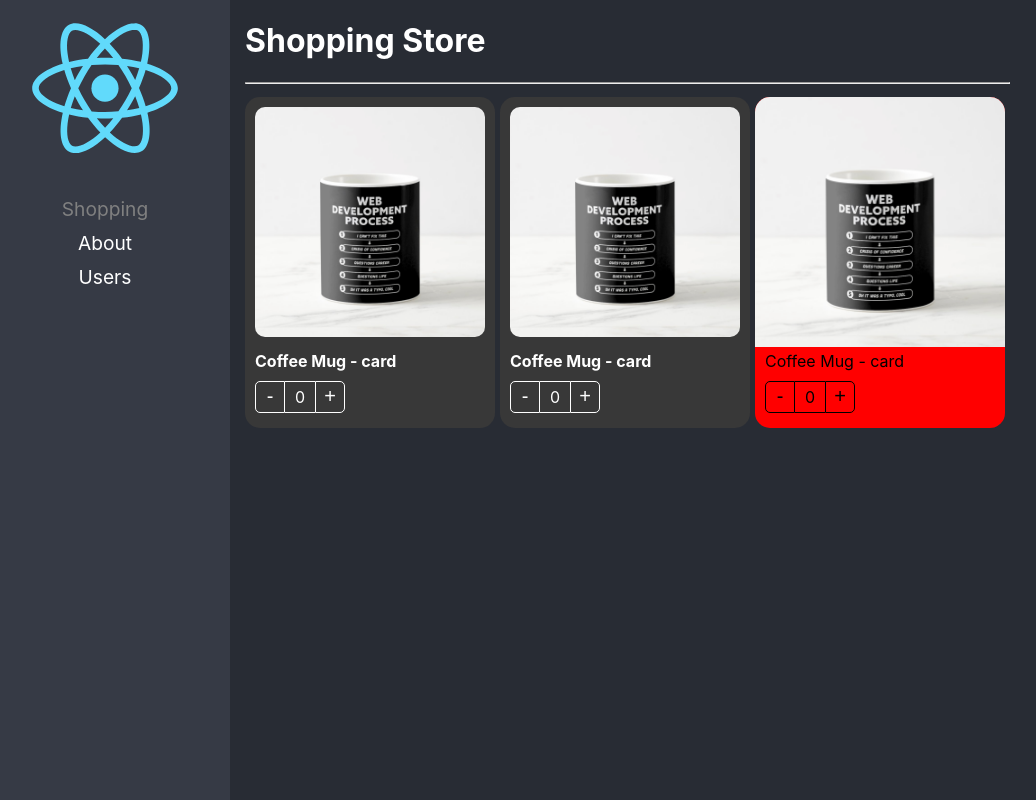
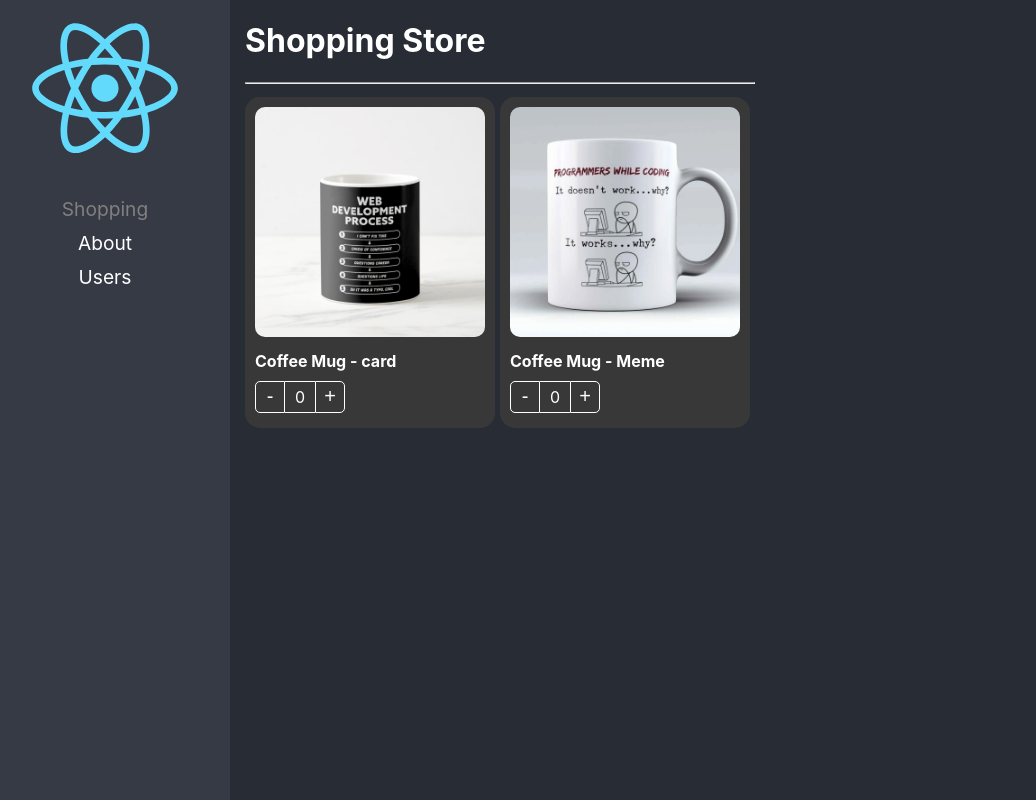
Before and after one commit to SantiLondo19/React-Pro, a React (Create React App) app: page / in a window 1280 px wide. Shown: the whole page, without its empty margins (20-1056 px from the left). Built offline with nearby package versions, Linux system fonts and the light colour scheme.

Commit message:
extended styles

```diff
--- a/src/02-component-patterns/pages/ShoppingPage.tsx
+++ b/src/02-component-patterns/pages/ShoppingPage.tsx
@@ -8,10 +8,15 @@ import {
 import "../styles/custom-styles.css";
 export const ShoppingPage = () => {
   const product = {
+    id: 1,
     title: "Coffee Mug - card",
     img: "./coffee-mug.png",
   };
-
+  const product2 = {
+    id: 2,
+    title: "Coffee Mug - Meme",
+    img: "./coffee-mug2.png",
+  };
   return (
     <div>
       <h1>Shopping Store</h1>
@@ -28,15 +33,10 @@ export const ShoppingPage = () => {
           <ProductCard.Title className="text-bold" />
           <ProductCard.Button className="custom-buttons" />
         </ProductCard>
-        <ProductCard product={product} className="bg-dark text-white">
+        <ProductCard product={product2} className="bg-dark text-white">
           <ProductImage className="img" />
           <ProductTitle className="text-bold" />
           <ProductButton className="custom-buttons" />
-        </ProductCard>
-        <ProductCard product={product} style={{ backgroundColor: "red"}}>
-          <ProductImage />
-          <ProductTitle />
-          <ProductButton />
         </ProductCard>
       </div>
     </div>
```
Also changed, not shown: public/coffee-mug2.png (added).
